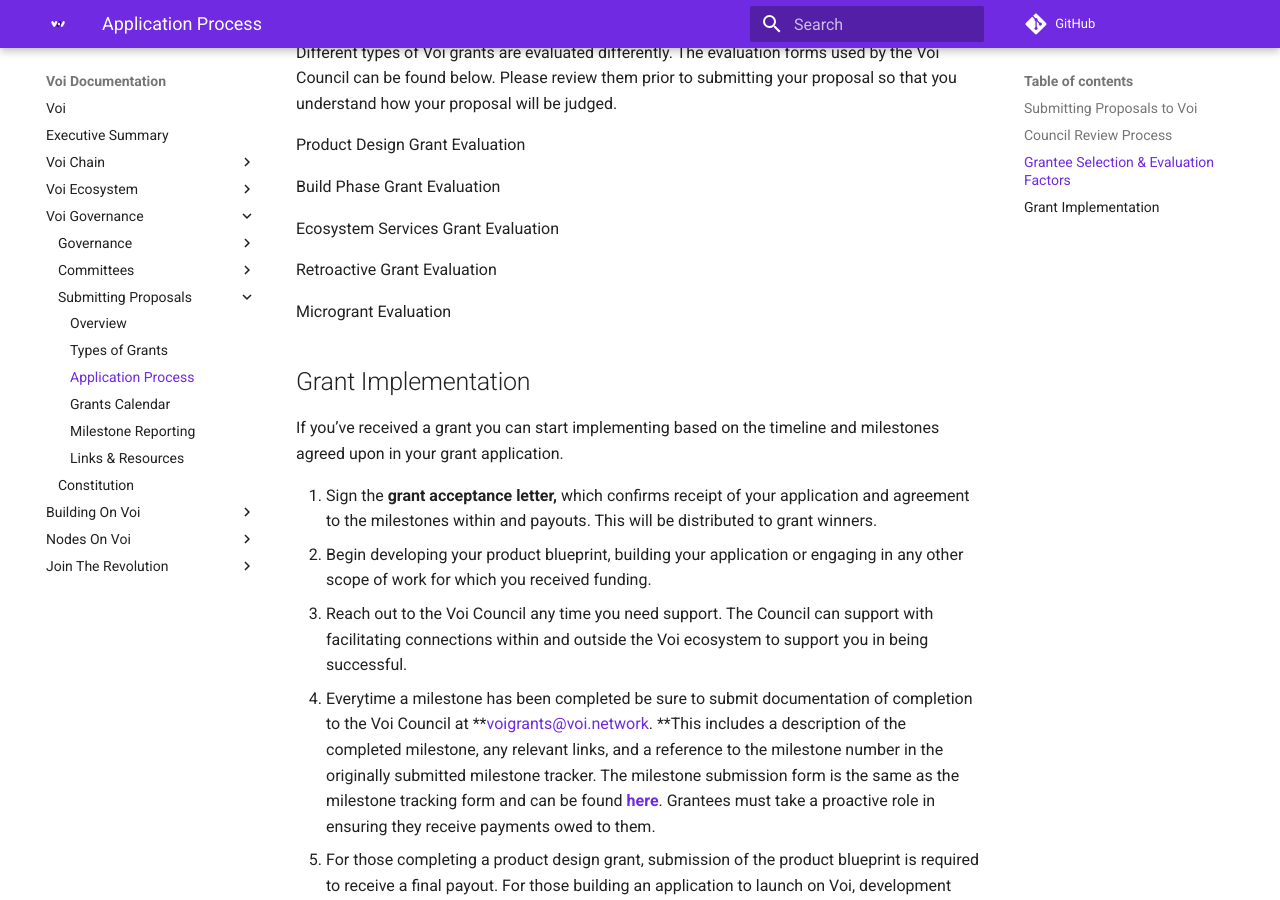
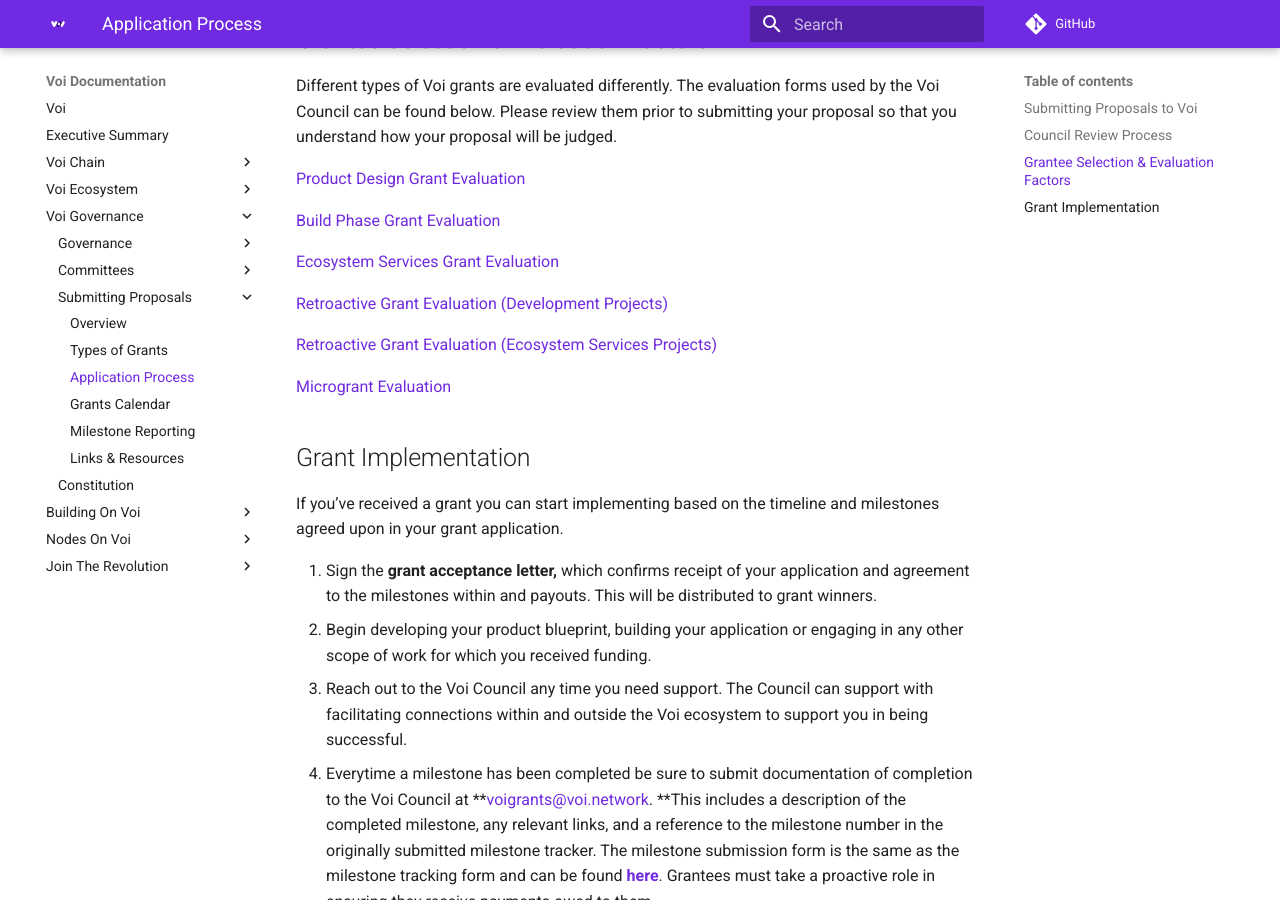
Before and after one commit to VoiNetwork/learn-more, an MkDocs documentation site: the page built from docs/governance/proposals/application-process.md, in a window 1280 px wide and 900 px high, scrolled down 2091 px. Built offline with MkDocs 1.6.1 and Material for MkDocs 9.7.7, drawn with Linux system fonts in a browser that asks for light colours; plug-ins that fetch from the network failed and are left out; comment, search, counter and statistics services are not loaded.

Commit message:
Update application-process.md

```diff
--- a/docs/governance/proposals/application-process.md
+++ b/docs/governance/proposals/application-process.md
@@ -40,15 +42,17 @@
 
 Different types of Voi grants are evaluated differently. The evaluation forms used by the Voi Council can be found below. Please review them prior to submitting your proposal so that you understand how your proposal will be judged.
 
-Product Design Grant Evaluation
+[Product Design Grant Evaluation](https://docs.google.com/forms/d/e/1FAIpQLSd6brWeeLl8WnJMCDVxcKb_QhzFVmAlYLrjuWnaUw3wOppr8g/viewform?usp=sf_link)
 
-Build Phase Grant Evaluation
+[Build Phase Grant Evaluation](https://forms.gle/vxLNhwyWjmtSH3ff6)
 
-Ecosystem Services Grant Evaluation
+[Ecosystem Services Grant Evaluation](https://docs.google.com/forms/d/e/1FAIpQLSf_jdul5uOi_ijDYAHx6zGp6CMcTwE9PwKzgASMgFTyVel2qg/viewform?usp=sf_link)
 
-Retroactive Grant Evaluation
+[Retroactive Grant Evaluation (Development Projects)](https://docs.google.com/forms/d/e/1FAIpQLSfSsnnu3D9jafkR8Ukt5NeXPAgMxpCweNvTQyguhUBOrWInsg/viewform?usp=sf_link)
 
-Microgrant Evaluation
+[Retroactive Grant Evaluation (Ecosystem Services Projects)](https://docs.google.com/forms/d/e/1FAIpQLSeCX2jrvkAXiUvvElpTOUgOH83yBrxwlEv0di2mZM_NxQ3nEQ/viewform?usp=sf_link)
+
+[Microgrant Evaluation](https://docs.google.com/forms/d/e/1FAIpQLSfdWJ5Po9xbK75BZRsi25tJfOfgmDPjq60vrcmuEuW-jYscQg/viewform?usp=sf_link)
 
 
 ## Grant Implementation
```
Also changed, not shown: other parts of docs/governance/proposals/application-process.md (+2 -0 lines).
